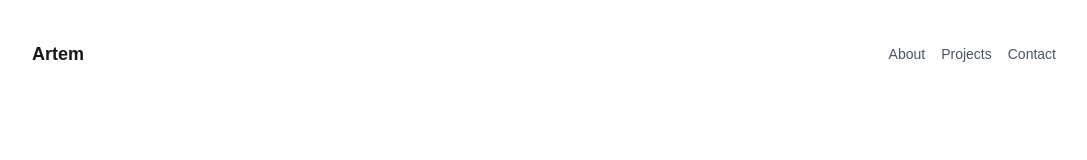
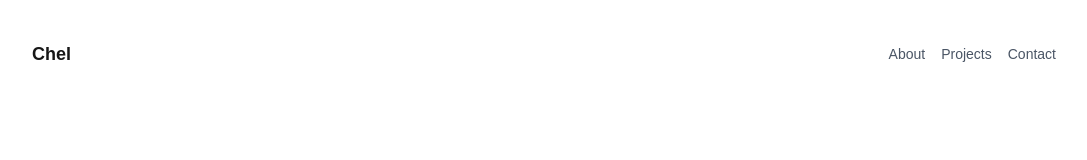
Before and after one commit to ILLiDiuM1/try-better, a Next.js app: page / in a window 1280 px wide. Shown: the top 160 px of the page, without its empty margins (96-1183 px from the left). Built offline with nearby package versions, Linux system fonts and the light colour scheme.

Commit message:
Добавлен Замене Navbar

```diff
--- a/app/page.tsx
+++ b/app/page.tsx
@@ -1,19 +1,11 @@
 import { projects } from "@/data/projects";
+import { Navbar } from "@/components/Navbar";
 
 export default function Home() {
   return (
     <main className="min-h-screen px-6 py-10">
       <section className="mx-auto flex max-w-5xl flex-col gap-8">
-        <nav className="flex items-center justify-between">
-          <p className="text-lg font-bold">Artem</p>
-
-          <div className="flex gap-4 text-sm text-gray-600">
-            <a href="#about">About</a>
-            <a href="#projects">Projects</a>
-            <a href="#contact">Contact</a>
-          </div>
-        </nav>
-
+        <Navbar name="Chel"/>
         <section className="flex min-h-[70vh] flex-col justify-center gap-6">
           <p className="text-sm font-medium uppercase tracking-widest text-gray-500">
             Frontend Developer
--- /dev/null
+++ b/components/Navbar.tsx
@@ -0,0 +1,17 @@
+type NavbarProps = {
+  name: string;
+};
+
+export function Navbar({ name }: NavbarProps) {
+  return (
+    <nav className="flex items-center justify-between">
+      <p className="text-lg font-bold">{name}</p>
+
+      <div className="flex gap-4 text-sm text-gray-600">
+        <a href="#about">About</a>
+        <a href="#projects">Projects</a>
+        <a href="#contact">Contact</a>
+      </div>
+    </nav>
+  );
+}
```
